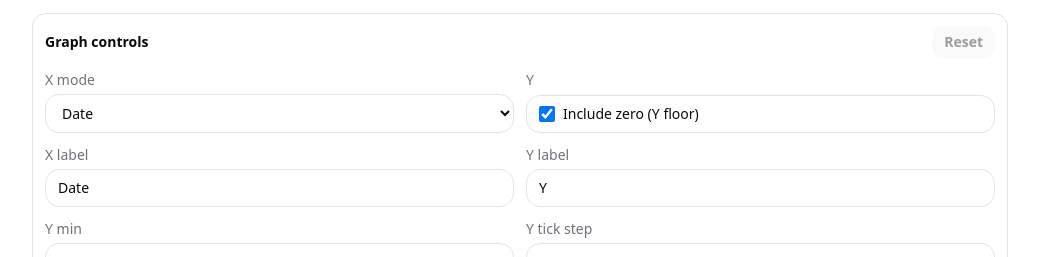
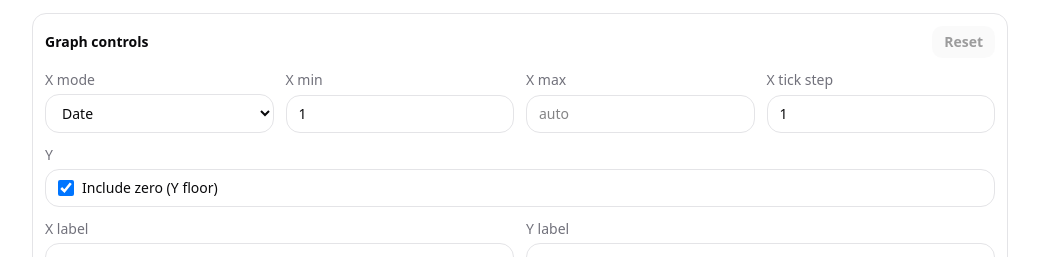
Before and after one commit to keashaborn/verbalsage-chat_v2, a Next.js app: page /developer/sslg in a window 1280 px wide. Shown: the part 292-549 px from the top of the page, without its empty margins (120-1159 px from the left). Built offline with nearby package versions, Linux system fonts and the light colour scheme; no server answers.

Commit message:
auto: snapshot 2026-01-15T23:06:46Z

```diff
--- a/components/sslg/MiniLineChart.tsx
+++ b/components/sslg/MiniLineChart.tsx
@@ -182,13 +182,25 @@ export function MiniLineChart({
     const MAX_TICKS = 11;
 
     if (!hasXTickStep) {
-      const n = pts.length;
-      if (n <= 1) return [minX];
-      const k = Math.min(7, n);
+      // Default: integer ticks only.
+      // Choose an integer step that yields <= MAX_TICKS labels.
+      const MAX_TICKS = 7;
+
+      const lo = Math.round(minX);
+      const hi = Math.round(maxX);
+      const span = Math.max(1, hi - lo);
+
+      // pick a "nice" integer step
+      const rawStep = Math.ceil(span / (MAX_TICKS - 1));
+      const step = Math.max(1, rawStep);
+
       const out: number[] = [];
-      for (let j = 0; j < k; j++) {
-        out.push(minX + (j * (maxX - minX)) / (k - 1));
-      }
+      for (let v = lo; v <= hi; v += step) out.push(v);
+
+      // ensure endpoints
+      if (out[0] !== lo) out.unshift(lo);
+      if (out[out.length - 1] !== hi) out.push(hi);
+
       return out;
     }
 
--- a/components/sslg/SSLGPanel.tsx
+++ b/components/sslg/SSLGPanel.tsx
@@ -526,6 +526,9 @@ export default function SSLGPanel({
               className="rounded-lg bg-muted px-3 py-1.5 text-sm font-semibold hover:bg-muted/60 disabled:opacity-40"
               onClick={() => {
                 setXMode("date");
+                setXMinOverride("1");
+                setXMaxOverride("");
+                setXTickStepOverride("1");
                 setXLabelOverride(labelPack.xLabel);
                 setYLabelOverride(labelPack.yLabelWithUnit);
                 setIncludeZeroOverride(labelPack.includeZero);
@@ -540,8 +543,9 @@ export default function SSLGPanel({
             </button>
           </div>
 
-          <div className="mt-3 grid gap-3 md:grid-cols-2">
-            <label className="grid gap-1 text-sm">
+          {/* Row 1: X mode + X min/max/step (4 columns on desktop) */}
+          <div className="mt-3 grid gap-3 md:grid-cols-4">
+            <label className="grid gap-1 text-sm md:col-span-1">
               <span className="text-muted-foreground">X mode</span>
               <select
                 className="rounded-xl border bg-background px-3 py-2 text-sm"
@@ -553,6 +557,42 @@ export default function SSLGPanel({
               </select>
             </label>
 
+            <label className="grid gap-1 text-sm">
+              <span className="text-muted-foreground">X min</span>
+              <input
+                className="rounded-xl border bg-background px-3 py-2 text-sm"
+                value={xMinOverride}
+                onChange={(e) => setXMinOverride(e.target.value)}
+                placeholder="1"
+                inputMode="decimal"
+              />
+            </label>
+
+            <label className="grid gap-1 text-sm">
+              <span className="text-muted-foreground">X max</span>
+              <input
+                className="rounded-xl border bg-background px-3 py-2 text-sm"
+                value={xMaxOverride}
+                onChange={(e) => setXMaxOverride(e.target.value)}
+                placeholder="auto"
+                inputMode="decimal"
+              />
+            </label>
+
+            <label className="grid gap-1 text-sm">
+              <span className="text-muted-foreground">X tick step</span>
+              <input
+                className="rounded-xl border bg-background px-3 py-2 text-sm"
+                value={xTickStepOverride}
+                onChange={(e) => setXTickStepOverride(e.target.value)}
+                placeholder="1"
+                inputMode="decimal"
+              />
+            </label>
+          </div>
+
+          {/* Row 2: Include zero (full width) */}
+          <div className="mt-3">
             <div className="grid gap-1 text-sm">
               <span className="text-muted-foreground">Y</span>
 
@@ -564,7 +604,10 @@ export default function SSLGPanel({
                   onChange={(e) => setIncludeZeroOverride(e.target.checked)}
                   disabled={yMinIsSet}
                 />
-                <span className={yMinIsSet ? "text-muted-foreground" : ""} title="If Y min is auto, clamp the Y-axis floor to 0">
+                <span
+                  className={yMinIsSet ? "text-muted-foreground" : ""}
+                  title="If Y min is auto, clamp the Y-axis floor to 0"
+                >
                   Include zero (Y floor)
                 </span>
               </label>
```
